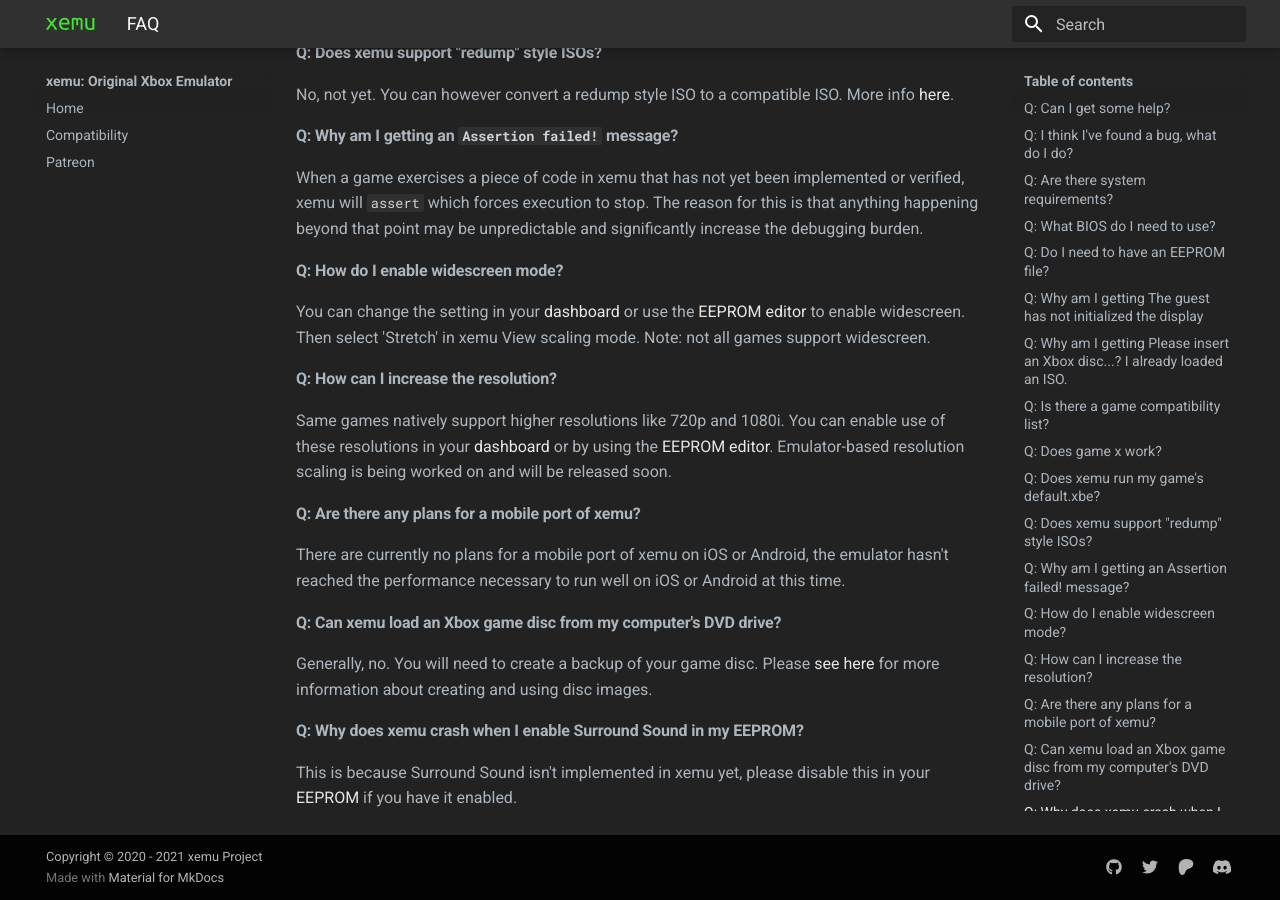
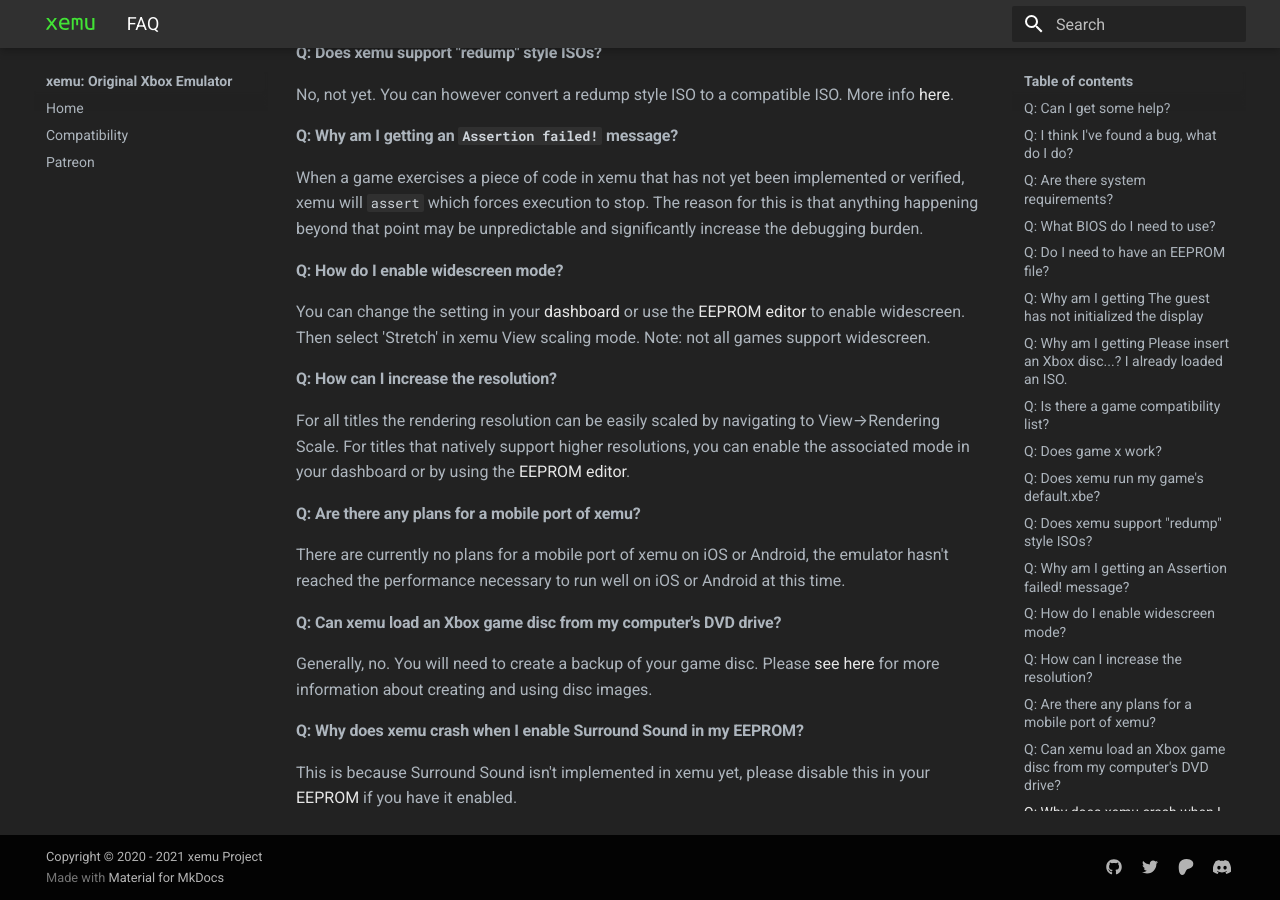
Before and after one commit to xemu-project/xemu-website, an MkDocs documentation site: the page built from docs/docs/faq.md, in a window 1280 px wide and 900 px high, scrolled down 1215 px. Built offline with MkDocs 1.6.1 and Material for MkDocs 9.7.7, drawn with Linux system fonts in a browser that asks for light colours.

Commit message:
Fix resolution FAQ

```diff
--- a/docs/docs/faq.md
+++ b/docs/docs/faq.md
@@ -40,7 +40,7 @@ When a game exercises a piece of code in xemu that has not yet been implemented
 You can change the setting in your [dashboard](dashboard.md) or use the [EEPROM editor](eeprom.md) to enable widescreen. Then select 'Stretch' in xemu View scaling mode. Note: not all games support widescreen.
 
 #### Q: How can I increase the resolution?
-Same games natively support higher resolutions like 720p and 1080i. You can enable use of these resolutions in your [dashboard](dashboard.md) or by using the [EEPROM editor](eeprom.md). Emulator-based resolution scaling is being worked on and will be released soon.
+For all titles the rendering resolution can be easily scaled by navigating to View&rarr;Rendering Scale. For titles that natively support higher resolutions, you can enable the associated mode in your dashboard or by using the [EEPROM editor](eeprom.md).
 
 #### Q: Are there any plans for a mobile port of xemu?
 There are currently no plans for a mobile port of xemu on iOS or Android, the emulator hasn't reached the performance necessary to run well on iOS or Android at this time.
```
